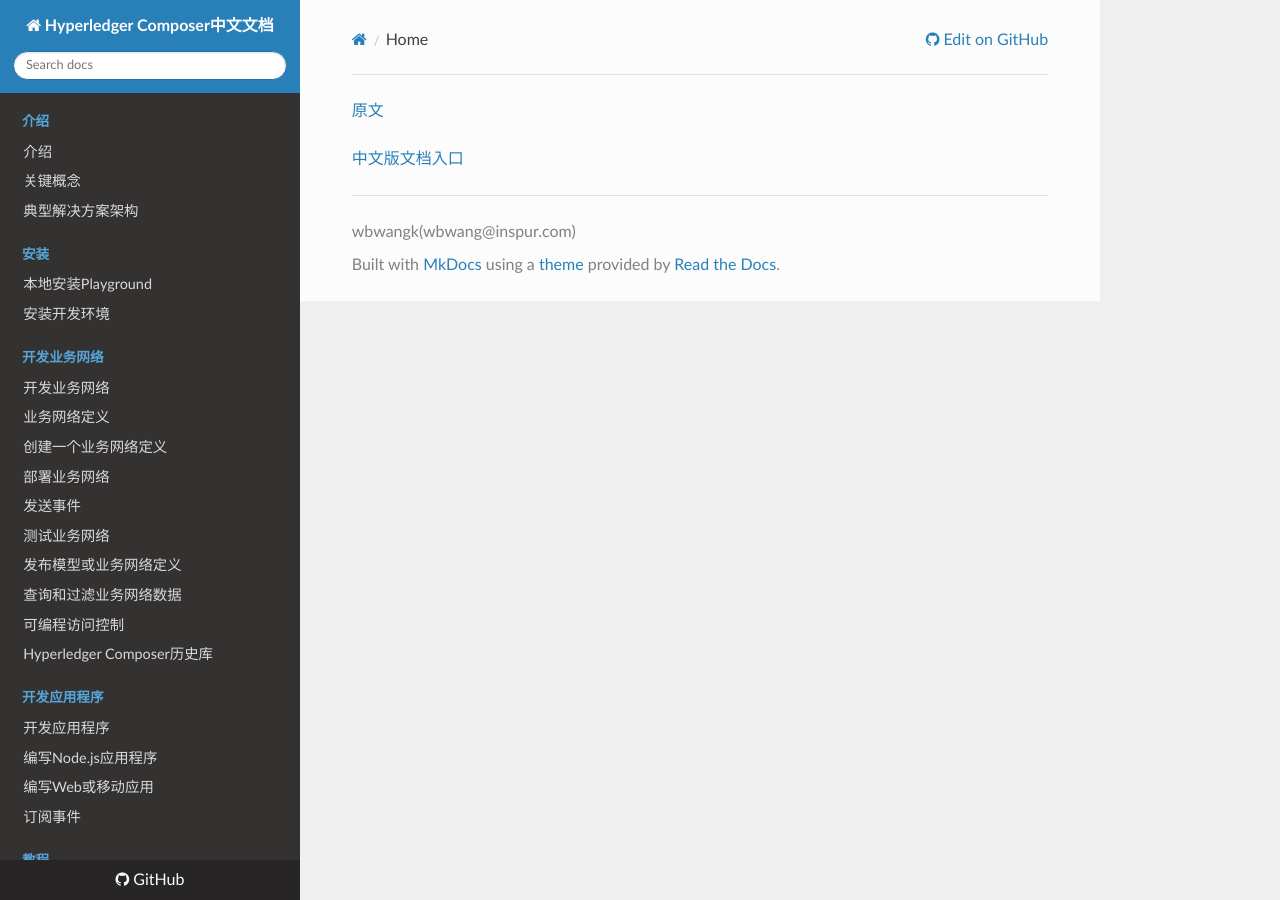
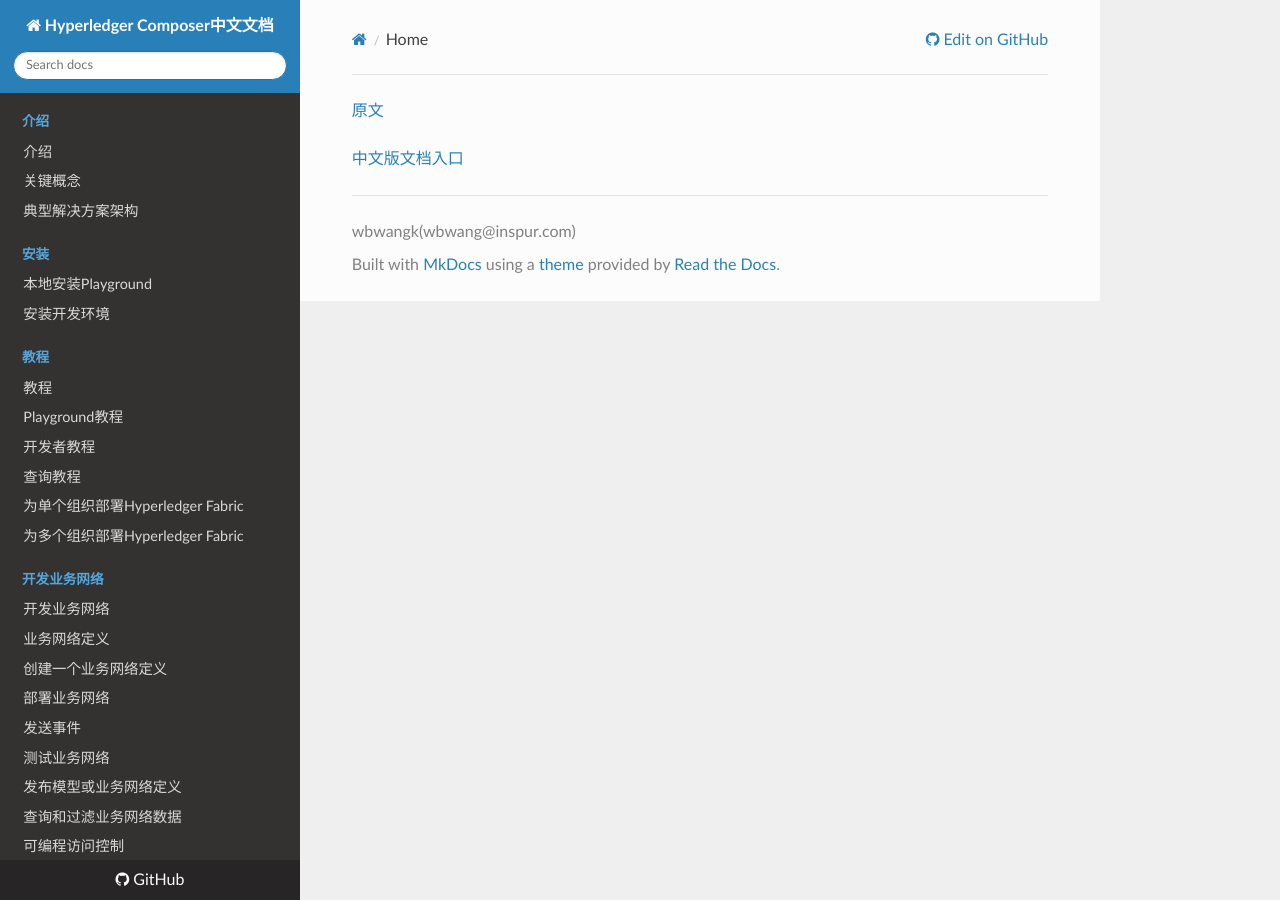
Before and after one commit to wbwangk/ComposerDocs, an MkDocs documentation site: the page built from docs/index.md, in a window 1280 px wide. Built offline with MkDocs 1.6.1, drawn with Linux system fonts in a browser that asks for light colours; nearby versions of some CDN libraries; old or Windows-style settings are respelled for this version of MkDocs; some of the changed lines change nothing that is shown.

Commit message:
Update mkdocs.yml

```diff
--- a/mkdocs.yml
+++ b/mkdocs.yml
@@ -16,6 +16,13 @@
     - 安装:
       - 本地安装Playground: installing_using-playground-locally.md
       - 安装开发环境: installing_development-tools.md
+    - 教程:
+      - 教程: tutorials_tutorials.md
+      - Playground教程: tutorials_playground-tutorial.md
+      - 开发者教程: tutorials_developer-tutorial.md
+      - 查询教程: tutorials_queries.md
+      - 为单个组织部署Hyperledger Fabric: tutorials_deploy-to-fabric-single-org.md
+      - 为多个组织部署Hyperledger Fabric: tutorials_deploy-to-fabric-multi-org.md
     - 开发业务网络:
       - 开发业务网络: business-network_business-network-index.md
       - 业务网络定义: business-network_businessnetworkdefinition.md
@@ -32,13 +39,6 @@
       - 编写Node.js应用程序: applications_node.md
       - 编写Web或移动应用: applications_web.md
       - 订阅事件: applications_subscribing-to-events.md
-    - 教程:
-      - 教程: tutorials_tutorials.md
-      - Playground教程: tutorials_playground-tutorial.md
-      - 开发者教程: tutorials_developer-tutorial.md
-      - 查询教程: tutorials_queries.md
-      - 为单个组织部署Hyperledger Fabric: tutorials_deploy-to-fabric-single-org.md
-      - 为多个组织部署Hyperledger Fabric: tutorials_deploy-to-fabric-multi-org.md
     - 集成现有系统:
       - 集成现有系统: integrating_integrating-index.md
       - 生成REST API: integrating_getting-started-rest-api.md
```
